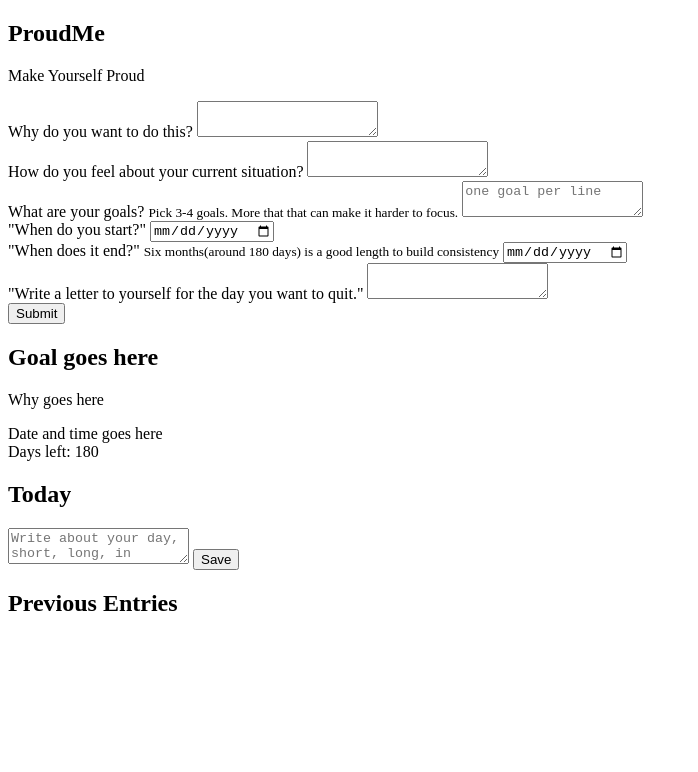
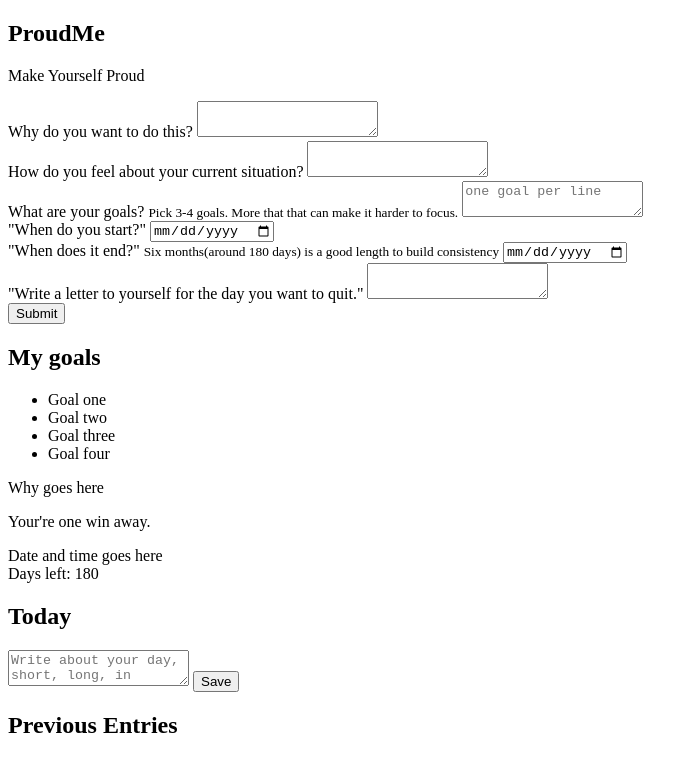
Before and after one commit to NikhilKshub/ProudMe, a plain HTML site: page index.html in a window 1280 px wide. Shown: the whole page, without its empty margins (0-698 px from the left). Drawn offline with Linux system fonts and the light colour scheme.

Commit message:
goal and quote

```diff
--- a/index.html
+++ b/index.html
@@ -45,9 +45,16 @@
 
     <section id="home">
         <header>
-            <h1>Goal goes here</h1>
+            <h2>My goals</h2>
+            <ul>
+                <li>Goal one</li>
+                <li>Goal two</li>
+                <li>Goal three</li>
+                <li>Goal four</li>
+            </ul>
             <p>Why goes here</p>
         </header>
+        <p id="quote">Your're one win away.</p>
 
         <div id="date">Date and time goes here</div>
         <div id="days-left">
```
